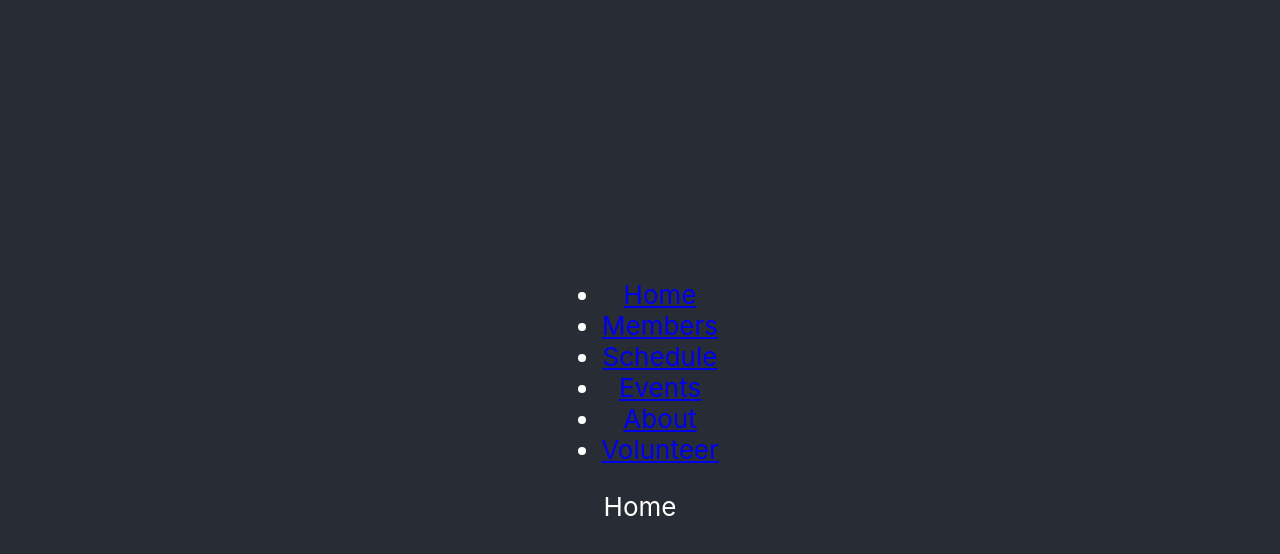
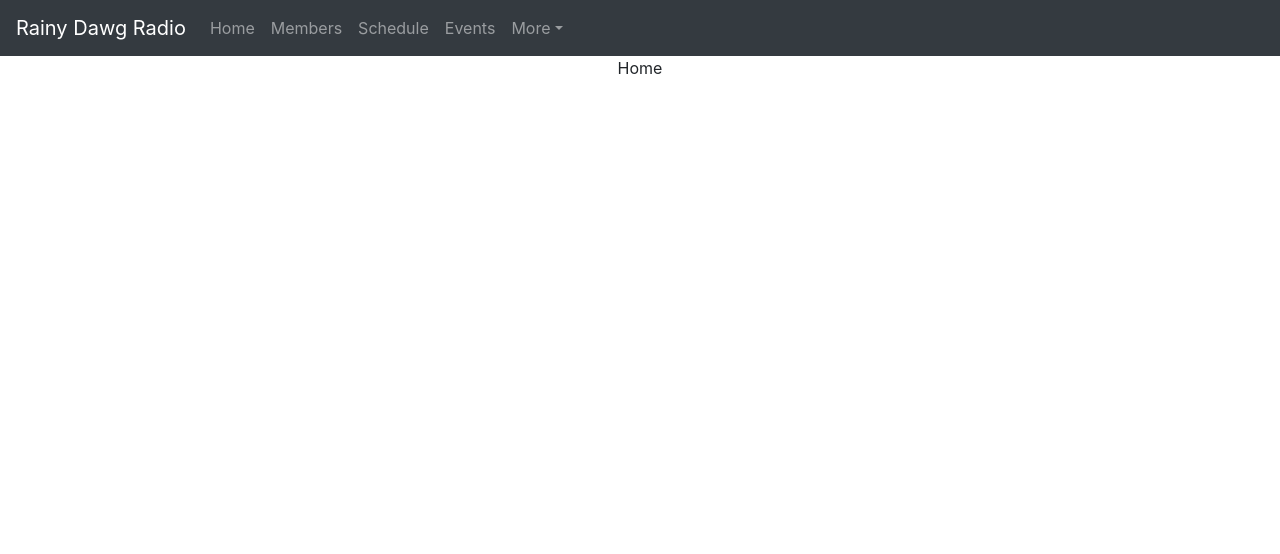
Before and after one commit to jsm209/rdr_website_2019, a React (Create React App) app in the folder rdr-react-app/: page / in a window 1280 px wide. Shown: the top 554 px of the page. Built offline with nearby package versions, Linux system fonts and the light colour scheme.

Commit message:
Added responsive navbar

```diff
--- a/rdr-react-app/package.json
+++ b/rdr-react-app/package.json
@@ -3,7 +3,9 @@
   "version": "0.1.0",
   "private": true,
   "dependencies": {
+    "bootstrap": "^4.3.1",
     "react": "^16.10.2",
+    "react-bootstrap": "^1.0.0-beta.14",
     "react-dom": "^16.10.2",
     "react-router": "^5.1.2",
     "react-router-dom": "^5.1.2",
--- a/rdr-react-app/src/App.js
+++ b/rdr-react-app/src/App.js
@@ -12,35 +12,20 @@ import {
   Link
 } from "react-router-dom";
 
+// Reactstrap
+import 'bootstrap/dist/css/bootstrap.min.css';
+
+// Components
+import MainNavbar from './components/MainNavbar';
+
+// Screens
+
 function App() {
   return (
     <div className="App">
-      <header className="App-header">
-
       <Router>
+        <MainNavbar />
         <div>
-              {/* This is just a list, will later be replaced by nav */}
-              <ul>
-                <li>
-                  <Link to="/">Home</Link>
-                </li>
-                <li>
-                  <Link to="/members">Members</Link>
-                </li>
-                <li>
-                  <Link to="/schedule">Schedule</Link>
-                </li>
-                <li>
-                  <Link to="/events">Events</Link>
-                </li>
-                <li>
-                  <Link to="/about">About</Link>
-                </li>
-                <li>
-                  <Link to="/volunteer">Volunteer</Link>
-                </li>
-              </ul>
-
           {/* Put content for each page between route tags below. */}
           <Switch>
             <Route exact path="/">
@@ -67,11 +52,13 @@ function App() {
               {/* Volunteer Page */}
               <p>Volunteer</p>
             </Route>
+            <Route path="/contact">
+              {/* Contact Page */}
+              <p>Contact</p>
+            </Route>
           </Switch>
-
         </div>
       </Router>
-      </header>
     </div>
   );
 }
--- /dev/null
+++ b/rdr-react-app/src/components/MainNavbar.jsx
@@ -0,0 +1,43 @@
+import React from 'react';
+
+// React Bootstrap Components
+import { Navbar, Nav, NavDropdown } from 'react-bootstrap';
+
+// React Router
+import {
+    BrowserRouter as Router,
+    Switch,
+    Route,
+    Link
+  } from "react-router-dom";
+
+const MainNavbar = (props) => {
+
+    let style = {
+        color: "inherit" // Removes link coloring, uses bootstrap style.
+    };
+
+    return (
+        <div>
+            <Navbar collapseOnSelect expand="lg" bg="dark" variant="dark">
+            <Navbar.Brand href="#home">Rainy Dawg Radio</Navbar.Brand>
+            <Navbar.Toggle aria-controls="responsive-navbar-nav" />
+            <Navbar.Collapse id="responsive-navbar-nav">
+                <Nav className="mr-auto">
+                        <Nav.Link><Link to="/" style={style}>Home</Link></Nav.Link>
+                        <Nav.Link><Link to="/members" style={style}>Members</Link></Nav.Link>
+                        <Nav.Link><Link to="/schedule" style={style}>Schedule</Link></Nav.Link>
+                        <Nav.Link><Link to="/events" style={style}>Events</Link></Nav.Link>
+                        <NavDropdown title="More" id="collasible-nav-dropdown">
+                            <NavDropdown.Item><Link to="/about" style={style}>About</Link></NavDropdown.Item>
+                            <NavDropdown.Item><Link to="/volunteer" style={style}>Join Our Community</Link></NavDropdown.Item>
+                            <NavDropdown.Item><Link to="/contact" style={style}>Contact</Link></NavDropdown.Item>
+                        </NavDropdown>
+                </Nav>
+            </Navbar.Collapse>
+            </Navbar>
+        </div>
+    );
+};
+
+export default MainNavbar;
```
Also changed, not shown: 1 other file (tests, documents, lock files or other folders). Lines whose indentation alone changed are shown as unchanged.
